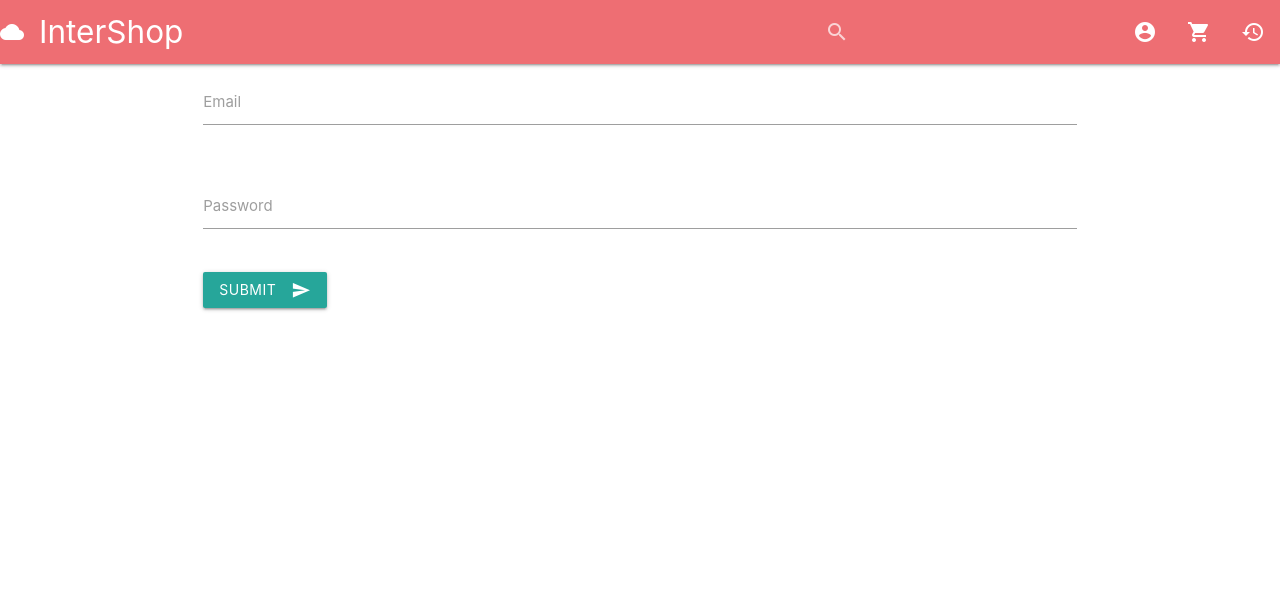
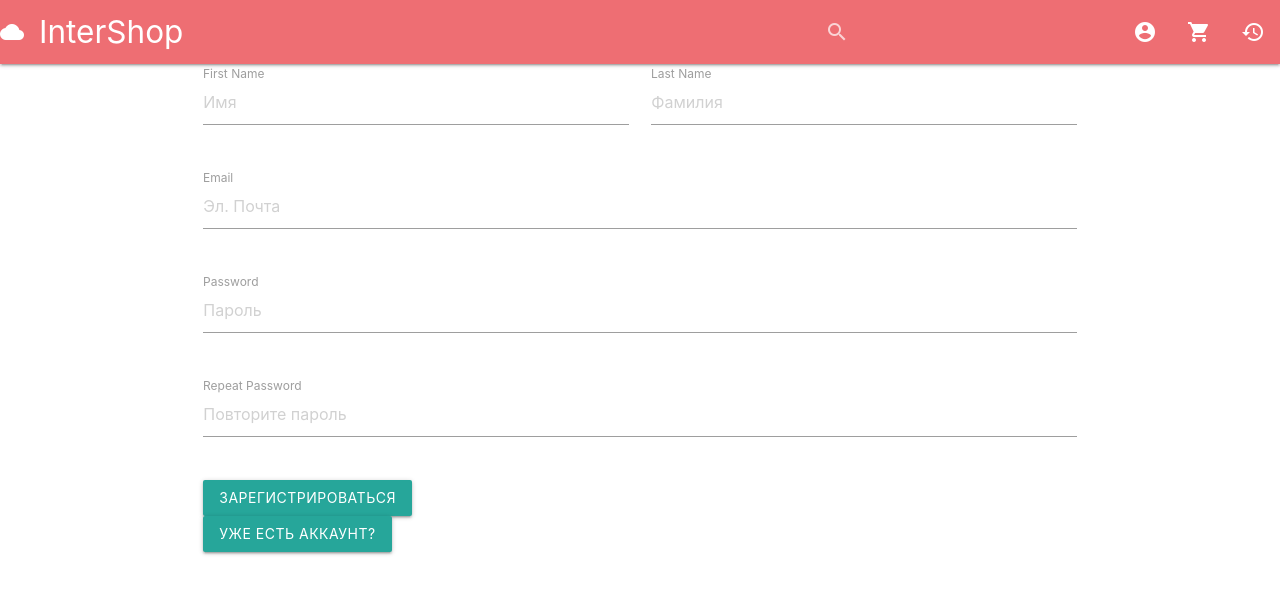
Before and after one commit to idsidorov/reactshop, a React (Create React App) app in the folder magazin/: page /registration in a window 1280 px wide. Shown: the top 594 px of the page. Built offline with nearby package versions, Linux system fonts and the light colour scheme.

Commit message:
Добавил валидацию на формы регистрации, а так же переход между ними

```diff
--- a/magazin/package.json
+++ b/magazin/package.json
@@ -14,6 +14,7 @@
     "@types/node": "^12.20.37",
     "@types/react": "^17.0.36",
     "@types/react-dom": "^17.0.11",
+    "formik": "^2.2.9",
     "node-sass": "^6.0.1",
     "react-dom": "^17.0.2",
     "react-redux": "^7.2.6",
@@ -21,7 +22,8 @@
     "react-scripts": "4.0.3",
     "styled-components": "^5.3.3",
     "typescript": "^4.5.2",
-    "web-vitals": "^1.1.2"
+    "web-vitals": "^1.1.2",
+    "yup": "^0.32.11"
   },
   "scripts": {
     "start": "react-scripts start",
--- a/magazin/src/App.tsx
+++ b/magazin/src/App.tsx
@@ -1,6 +1,7 @@
 import React from 'react';
 import { BrowserRouter, Route, Switch } from 'react-router-dom';
 import SignIn from './auth/SignIn/components/SignIn';
+import SignUp from './auth/SignUp/components/SignUp';
 import Cart from './Cart/components/Cart';
 import HistoryOrders from './catalog/components/ HistoryOrders/HistoryOrders';
 import NavBar from './catalog/components/NavBar/NavBar';
@@ -15,8 +16,9 @@ const App: React.FC = () => {
       <div className='container'>
         <Switch>
           <Route component={PageCatalog} path="/" exact />
-          <Route component={SignIn} path="/registration" />
-          <Route component={Cart} path="/registration" />
+          <Route component={SignIn} path="/logined" />
+          <Route component={SignUp} path="/registration" />
+          <Route component={Cart} path="/cart" />
           <Route component={HistoryOrders} path="/history" />
         </Switch>
       </div>
--- a/magazin/src/auth/SignIn/components/SignInForm.tsx
+++ b/magazin/src/auth/SignIn/components/SignInForm.tsx
@@ -1,7 +1,20 @@
-import React from 'react'
+import React, { useState } from 'react'
 import styles from './styles.module.scss'
+import {NavLink } from 'react-router-dom';
 
 const SignInForm: React.FC = () => {
+
+    const [email, setEmail] = useState<string>('')
+    const [password, setPassword] = useState<string>('')
+
+    // const onSubmit = (value: any) => {
+    //     console.log(value)
+    // }
+
+     const handleClick = (): any => {
+        console.log('otpravilos')
+      }
+
     return (
         <div className={styles.container}>
             <div className="row">
@@ -10,24 +23,61 @@ const SignInForm: React.FC = () => {
                         <div className={styles.email}>
                             <div className="row">
                                 <div className="input-field col s12">
-                                    <input id="email" type="email" className="validate" />
-                                    <label htmlFor="email">Email</label>
+                                    <input
+                                    value={email}
+                                    placeholder="Почта"
+                                    id="email"
+                                    type="email"
+                                    className="validate"
+                                    onChange={(event) => {
+                                        setEmail(event.target.value)
+                                    }}
+                                    />
+                                    <label className="active" htmlFor="email">Email</label>
                                 </div>
                             </div>
                         </div>
                         <div className={styles.password}>
                             <div className="row">
                                 <div className="input-field col s12">
-                                    <input id="password" type="password" className="validate" />
-                                    <label htmlFor="password">Password</label>
+                                    <input
+                                     value={password}
+                                     placeholder="Пароль"
+                                     id="password"
+                                     type="password"
+                                     className="validate"
+                                     onChange={(event) => {
+                                         setPassword(event.target.value)
+                                     }}
+                                    />
+                                    <label className="active" htmlFor="password">Password</label>
                                 </div>
                             </div>
                         </div>
                     </div>
-                    <div className={styles.btn}>
-                        <button className="btn waves-effect waves-light" type="submit" name="action">Submit
-                            <i className="material-icons right">send</i>
-                        </button>
+                    <div className={styles.btnGroup}>
+                        <div className={styles.btn}>
+                            <button
+                            className="btn waves-effect waves-light"
+                            type="submit"
+                            name="action"
+                            onClick={()=>{handleClick()}}
+                            >
+                                Войти
+                                <i className="material-icons right">send</i>
+                            </button>
+                        </div>
+                        <div className={styles.btnReg}>
+                            <NavLink to="/registration">
+                                <button
+                                    className="btn waves-effect waves-light"
+                                    type="submit"
+                                    name="action"
+                                    >
+                                        Еще не зарегистрировались?
+                                </button>
+                            </NavLink>
+                        </div>
                     </div>
                 </form>
             </div>
--- a/magazin/src/auth/SignUp/components/SignUpForm.tsx
+++ b/magazin/src/auth/SignUp/components/SignUpForm.tsx
@@ -1,8 +1,58 @@
-import React from 'react'
+import React, { useState } from 'react'
 import styles from './styles.module.scss'
+import {NavLink } from 'react-router-dom';
+import * as yup from "yup";
+import { Formik } from "formik";
+
+const schema = yup.object({
+    firstName: yup.string().required('Please Enter a first name'),
+    secondName: yup.string().required('Please Enter a second name'),
+    email: yup
+        .string()
+        .email()
+        .required('Please Enter your Email'),
+    password: yup
+        .string()
+        .required('Please Enter your password')
+        .matches(
+            /^(?=.*?[A-Z])(?=.*?[a-z])(?=.*?[0-9]).{8,}$/,
+            "Must Contain 8 Characters, One Uppercase, One Lowercase and One Number "
+        ),
+    rePassword: yup
+        .string()
+        .required()
+        .oneOf([yup.ref("password"), null], "Passwords must match")
+});
 
 const SignUpForm: React.FC = () => {
+
+    const [firstName, setFirstName] = useState<string>('')
+    const [secondName, setSecondName] = useState<string>('')
+    const [email, setEmail] = useState<string>('')
+    const [password, setPassword] = useState<string>('')
+    const [rePassword, setRePassword] = useState<string>('')
+
+    const getData = (value: any) => {
+        console.log(value)
+    }
+
+    const handleClick = (): any => {
+        console.log('otpravilos')
+      }
+
     return (
+        <Formik
+            validationSchema={schema}
+            onSubmit={(value: any) => getData(value)}
+            initialValues={{
+                firstName: "",
+                secondName: "",
+                email: "",
+                password: "",
+                rePassword: ""
+            }}
+        >
+           {() => (
                 <div className={styles.container}>
                     <div className="row">
                         <form className="col s12">
@@ -10,48 +60,112 @@ const SignUpForm: React.FC = () => {
                                 <div className={styles.FIO}>
                                     <div className="row">
                                         <div className="input-field col s6">
-                                    <input placeholder="Placeholder" id="first_name" type="text" className="validate" />
-                                    <label htmlFor="first_name">First Name</label>
+                                            <input
+                                                value={firstName}
+                                                placeholder="Имя"
+                                                id="first_name"
+                                                type="text"
+                                                className="validate"
+                                                onChange={(event) => {
+                                                    setFirstName(event.target.value)
+                                                }}
+                                            />
+                                            <label className="active" htmlFor="first_name">First Name</label>
                                         </div>
                                         <div className="input-field col s6">
-                                    <input id="last_name" type="text" className="validate" />
-                                    <label htmlFor="last_name">Last Name</label>
+                                            <input
+                                                value={secondName}
+                                                id="last_name"
+                                                placeholder="Фамилия"
+                                                type="text"
+                                                className="validate"
+                                                onChange={(event) => {
+                                                    setSecondName(event.target.value)
+                                                }}
+                                            />
+                                            <label className="active" htmlFor="last_name">Last Name</label>
                                         </div>
                                     </div>
                                 </div>
                                 <div className={styles.email}>
                                     <div className="row">
                                         <div className="input-field col s12">
-                                    <input id="email" type="email" className="validate" />
-                                    <label htmlFor="email">Email</label>
+                                            <input
+                                                value={email}
+                                                placeholder="Эл. Почта"
+                                                id="email"
+                                                type="email"
+                                                className="validate"
+                                                onChange={(event) => {
+                                                    setEmail(event.target.value)
+                                                }}
+                                            />
+                                            <label className="active" htmlFor="email">Email</label>
                                         </div>
                                     </div>
                                 </div>
                                 <div className={styles.password}>
                                     <div className="row">
                                         <div className="input-field col s12">
-                                    <input id="password" type="password" className="validate" />
-                                    <label htmlFor="password">Password</label>
+                                            <input
+                                                value={password}
+                                                placeholder="Пароль"
+                                                id="password"
+                                                type="password"
+                                                className="validate"
+                                                onChange={(event) => {
+                                                    setPassword(event.target.value)
+                                                }}
+                                            />
+                                            <label className="active" htmlFor="password">Password</label>
                                         </div>
                                     </div>
                                 </div>
                                 <div className={styles.repeatPassword}>
                                     <div className="row">
                                         <div className="input-field col s12">
-                                    <input id="password" type="password" className="validate" />
-                                    <label htmlFor="password"> Repeat Password</label>
+                                            <input
+                                                value={rePassword}
+                                                placeholder="Повторите пароль"
+                                                id="password"
+                                                type="password"
+                                                className="validate"
+                                                onChange={(event) => {
+                                                    setRePassword(event.target.value)
+                                                }}
+                                            />
+                                            <label className="active" htmlFor="password"> Repeat Password</label>
                                         </div>
                                     </div>
                                 </div>
                             </div>
-                    <div className={styles.btn}>
-                        <button className="btn waves-effect waves-light" type="submit" name="action">Submit
-                            <i className="material-icons right">send</i>
+                            <div className={styles.btnGroup}>
+                                <div className={styles.btnAuth}>
+                                    <button
+                                    className="btn waves-effect waves-light"
+                                    type="submit"
+                                    name="action"
+                                    >
+                                        Зарегистрироваться
                                     </button>
+                                </div>
+                                <div className={styles.btnReg}>
+                                    <NavLink to="/logined">
+                                        <button
+                                            className="btn waves-effect waves-light"
+                                            type="submit"
+                                            name="action"
+                                            onClick={()=>{handleClick()}}
+                                            >
+                                                Уже есть аккаунт?
+                                        </button>
+                                    </NavLink>
+                                </div>
                             </div>
                         </form>
                     </div>
-        </div>
+                </div>)}
+        </Formik>
     );
 }
 
--- a/magazin/src/catalog/components/NavBar/NavBar.tsx
+++ b/magazin/src/catalog/components/NavBar/NavBar.tsx
@@ -21,7 +21,7 @@ const NavBar: React.FC = () => {
                             </div>
                         </form>
                     </li>
-                    <li><NavLink to="/registration"><i className="material-icons">account_circle</i></NavLink></li>
+                    <li><NavLink to="/logined"><i className="material-icons">account_circle</i></NavLink></li>
                     <li><NavLink to="/cart"><i className="material-icons">shopping_cart</i></NavLink></li>
                     <li><NavLink to="/history"><i className="material-icons">history</i></NavLink></li>
                 </ul>
```
Also changed, not shown: 1 other file (tests, documents, lock files or other folders). Lines whose indentation alone changed are shown as unchanged.
